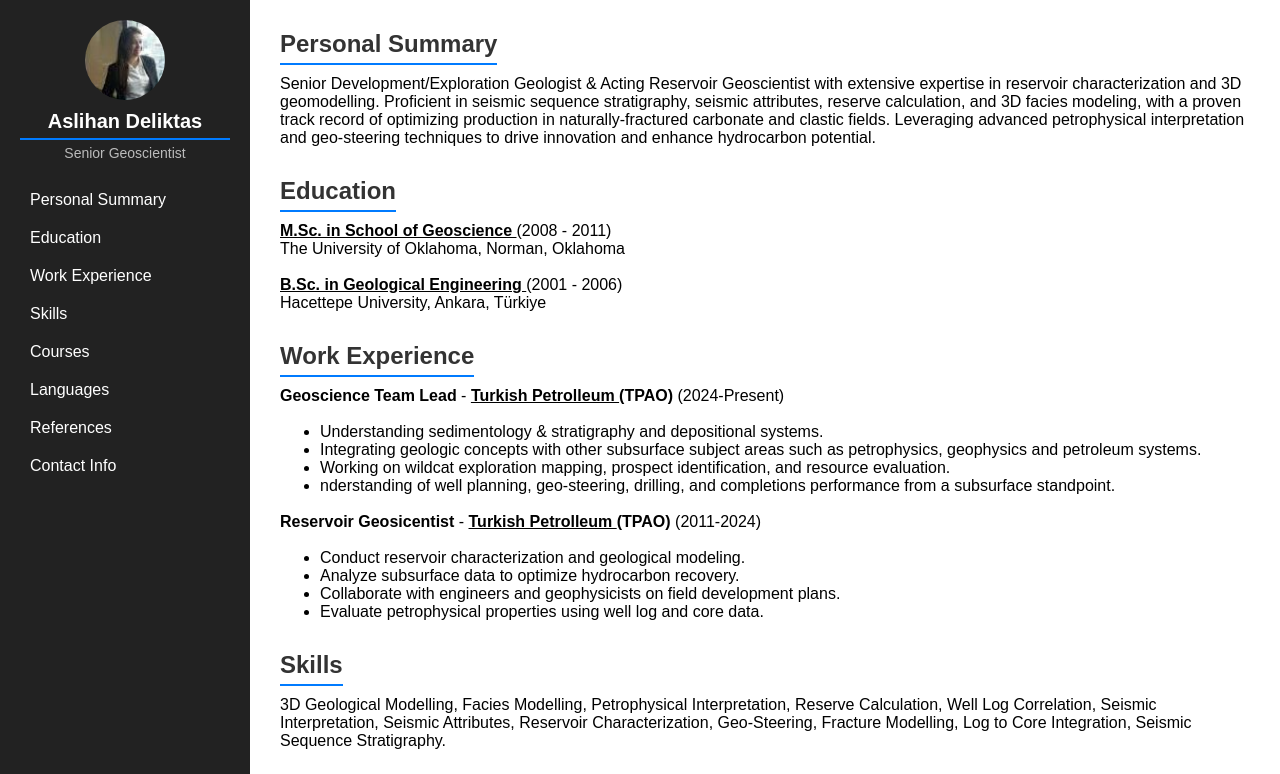
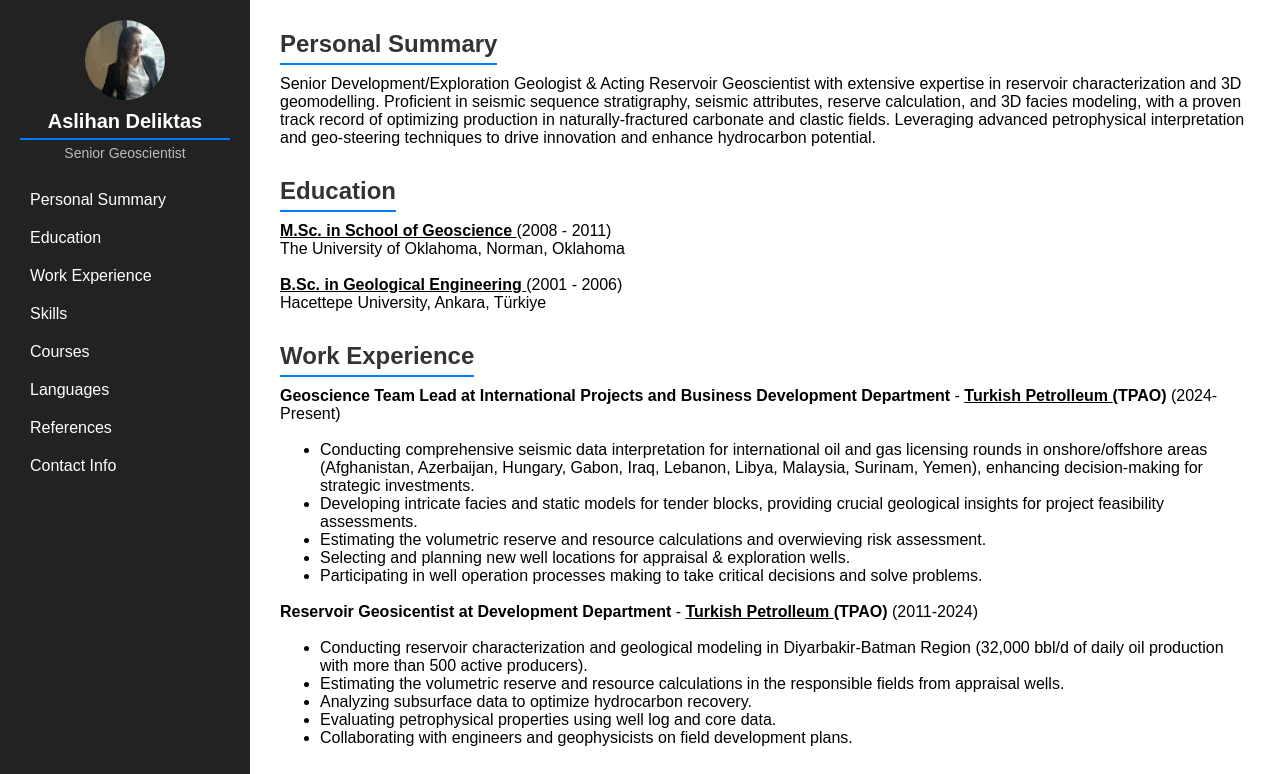
Before and after one commit to hcand/hcand.github.io, a plain HTML site: page index.html in a window 1280 px wide. Shown: the top 774 px of the page. Drawn offline with Linux system fonts and the light colour scheme.

Commit message:
Update index.html

```diff
--- a/index.html
+++ b/index.html
@@ -136,28 +136,30 @@
 
         <section id="work">
             <h2>Work Experience</h2>
-            <p><strong>Geoscience Team Lead</strong> -
+            <p><strong>Geoscience Team Lead at International Projects and Business Development Department </strong> -
             <a href="https://www.tpao.gov.tr/en" target="_blank" style="color: inherit; text-decoration: underline; font-weight: bold;">
             Turkish Petrolleum </a> <strong>(TPAO) </strong>
             (2024-Present)</p>
             </br>
             <ul style="margin-left: 40px;">
-                <li>Understanding sedimentology & stratigraphy and depositional systems.</li>
-                <li>Integrating geologic concepts with other subsurface subject areas such as petrophysics, geophysics and petroleum systems.</li>
-                <li>Working on wildcat exploration mapping, prospect identification, and resource evaluation.</li>
-                <li>nderstanding of well planning, geo-steering, drilling, and completions performance from a subsurface standpoint.</li>
+                <li>Conducting comprehensive seismic data interpretation for international oil and gas licensing rounds in onshore/offshore areas (Afghanistan, Azerbaijan, Hungary, Gabon, Iraq, Lebanon, Libya, Malaysia, Surinam, Yemen), enhancing decision-making for strategic investments.</li>
+                <li>Developing intricate facies and static models for tender blocks, providing crucial geological insights for project feasibility assessments.</li>
+                <li>Estimating the volumetric reserve and resource calculations and overwieving risk assessment.</li>
+                <li>Selecting and planning new well locations for appraisal & exploration wells.</li>
+                <li>Participating in well operation processes making to take critical decisions and solve problems.</li>
             </ul>
             <br>
-            <p><strong>Reservoir Geosicentist</strong> -
+            <p><strong>Reservoir Geosicentist at Development Department</strong> -
             <a href="https://www.tpao.gov.tr/en" target="_blank" style="color: inherit; text-decoration: underline; font-weight: bold;">
             Turkish Petrolleum </a> <strong>(TPAO) </strong>
             (2011-2024)</p>
             </br>
             <ul style="margin-left: 40px;">
-                <li>Conduct reservoir characterization and geological modeling.</li>
-                <li>Analyze subsurface data to optimize hydrocarbon recovery.</li>
-                <li>Collaborate with engineers and geophysicists on field development plans.</li>
-                <li>Evaluate petrophysical properties using well log and core data.</li>
+                <li>Conducting reservoir characterization and geological modeling in Diyarbakir-Batman Region (32,000 bbl/d of daily oil production with more than 500 active producers).</li>
+                <li>Estimating the volumetric reserve and resource calculations in the responsible fields from appraisal wells.</li>
+                <li>Analyzing subsurface data to optimize hydrocarbon recovery.</li>
+                <li>Evaluating petrophysical properties using well log and core data.</li>
+                <li>Collaborating with engineers and geophysicists on field development plans.</li>
             </ul>
 
         </section>
```
